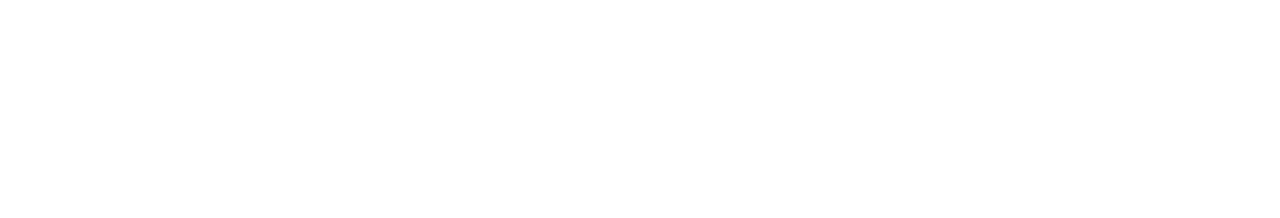
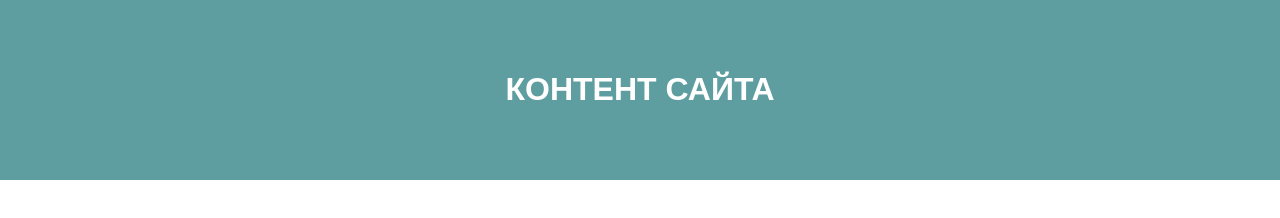
Before and after one commit to Svet6os6laV6/git-lesson, a plain HTML site: page index.html in a window 1280 px wide. Drawn offline with Linux system fonts and the light colour scheme.

Commit message:
Content commit

```diff
--- a/index.html
+++ b/index.html
@@ -6,6 +6,8 @@
     <title>Title</title>
 </head>
 <body>
-
+<main class="content">
+    <h1>Контент Сайта</h1>
+</main>
 </body>
 </html>
--- a/main.css
+++ b/main.css
@@ -0,0 +1,11 @@
+body{
+    margin: 0;
+}
+.content{
+    padding: 50px 100px;
+    text-transform: uppercase;
+    color:#fff;
+    background: cadetblue;
+    font-family: sans-serif;
+    text-align: center;
+}
```
